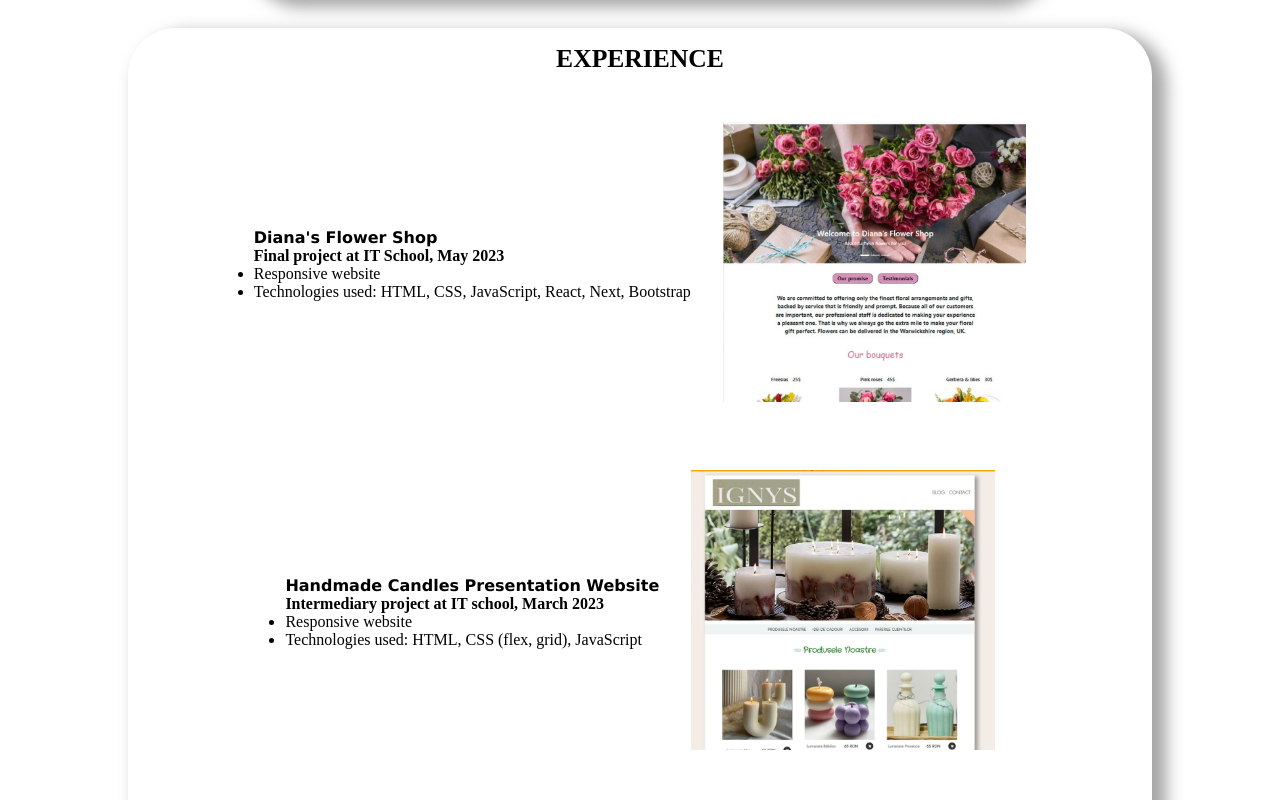
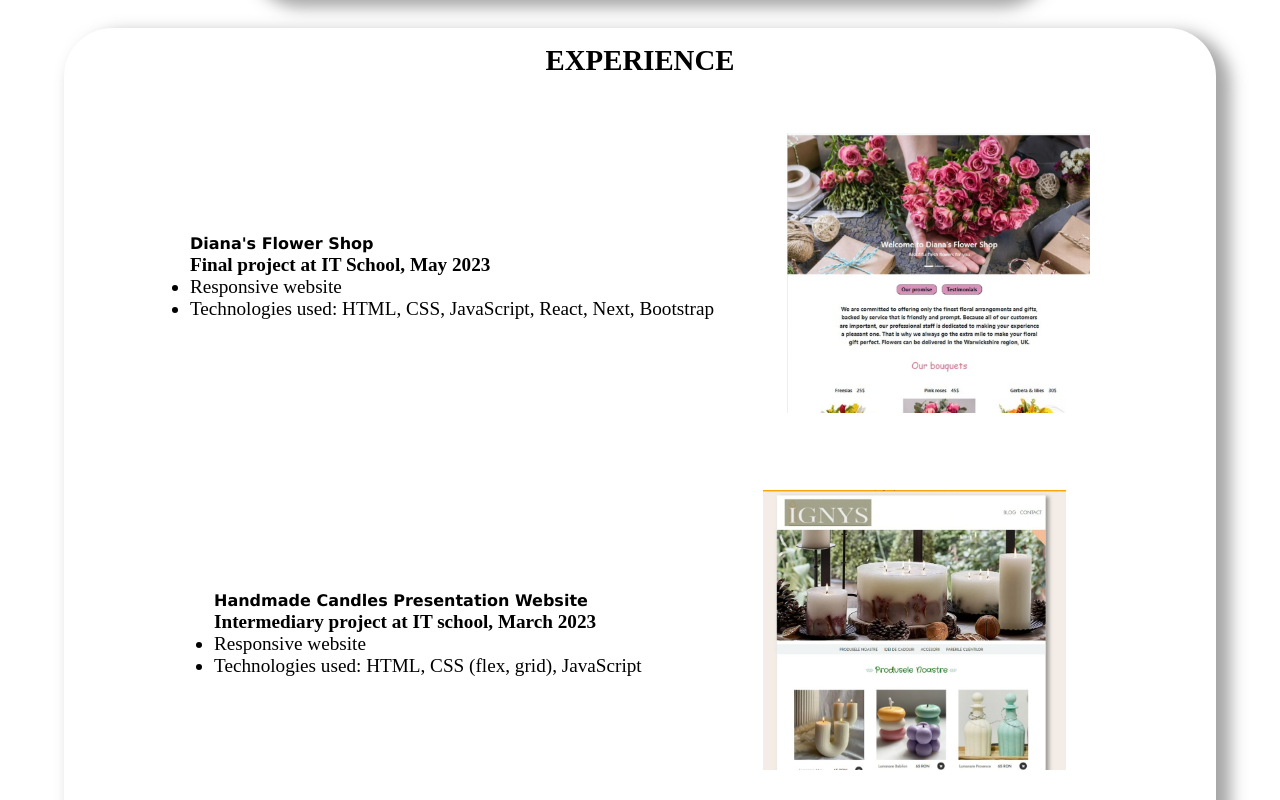
Before and after one commit to Diana-Elen/portofolio, a Next.js app in the folder my-portofolio/: page / in a window 1280 px wide. Shown: the part 1640-2440 px from the top of the page. Built offline with nearby package versions, Linux system fonts and the light colour scheme; a web font is replaced by a local one.

Commit message:
update css

```diff
--- a/my-portofolio/style/Experience.module.css
+++ b/my-portofolio/style/Experience.module.css
@@ -7,6 +7,7 @@
     display: block;
 }
 .experience_title:hover {
+    width: 90%;
     background-color: gainsboro;
     padding: 1rem;
     border-radius: 3rem;
@@ -14,8 +15,10 @@
 .experience_container {
     display: flex;
     flex-direction: column;
+    justify-content: center;
+    align-items: center;
     gap: 2rem;
-    width: 80vw;
+    width: 90vw;
     margin-inline: auto;
     box-shadow: 0.7rem 0.5rem 1rem 0.2rem rgba(77, 78, 78, 0.5);
     border-radius: 3rem;
@@ -33,17 +36,27 @@
     font-weight: bold;
 }
 .project {
+    width: 90%;
     display: flex;
     flex-direction: column;
     justify-content: space-around;
     align-items: center;
     gap: 2rem;
-    padding: 0.5rem 3rem 2rem 3rem;
+    padding: 0.5rem;
 }
 .project:hover {
     background-color: gainsboro;
     border-radius: 3rem;
     box-shadow: 0.7rem 0.5rem 1rem 0.2rem rgba(77, 78, 78, 0.5);
+}
+.website_image {
+    height: auto;
+    width: 80vw;
+}
+.worfplace_container {
+    display: flex;
+    flex-direction: column;
+    justify-content: flex-start;
 }
 .workplace {
     display: flex;
@@ -58,26 +71,23 @@
     border-radius: 3rem;
     box-shadow: 0.7rem 0.5rem 1rem 0.2rem rgba(77, 78, 78, 0.5);
 }
-.website_image {
-    height: 20vh;
-    width: 60vw;
-    object-fit: contain;
-}
 @media (min-width: 500px) {
     .project {
         flex-direction: row;
         padding: 0.5rem 1rem 2rem 1rem;
+        font-size: 1.2rem;
     }
     .website_image {
-        height: 25vh;
-        width: auto;
+        height: auto;
+        width: 90%;
+    }
+    .experience_title {
+        font-size: 1.8rem;
     }
 }
 @media (min-width: 800px) {
     .project {
-        justify-content: center;
-        align-items: center;
-        padding: 0rem 1rem 2rem 1rem;
+        padding: 0.5rem 3rem 2rem 3rem;
     }
     .website_image {
         height: 35vh;
```
Also changed, not shown: my-portofolio/components/Experience.js (+2 -0 lines).
